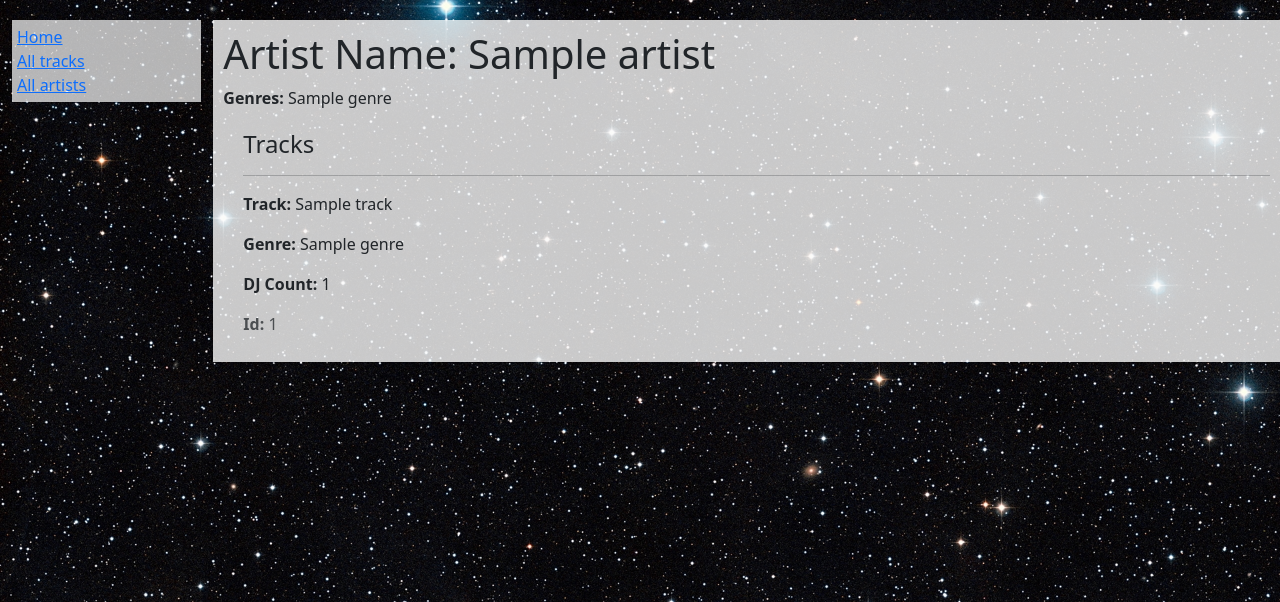
After one commit to cdwood84/moxtool, a Django app: page /catalog/artist/1/1 in a window 1280 px wide. The commit adds this page. Shown: the top 602 px of the page. Run offline with Django 5.2, Linux system fonts and the light colour scheme; tables that the repository leaves empty hold one stand-in row (values such as "Sample post").

Commit message:
artist list and detail

```diff
--- a/moxtoolsite/catalog/admin.py
+++ b/moxtoolsite/catalog/admin.py
@@ -36,5 +36,5 @@ class TrackInstanceAdmin(admin.ModelAdmin):
     list_filter = ['date_added', 'play_count']
     fieldsets = (
         (None,{'fields': ['track', 'id']}),
-        ('User Info',{'fields': ['date_added', 'comments', 'play_count']})
+        ('User Info',{'fields': ['date_added', 'rating', 'comments', 'play_count']})
     )
--- a/moxtoolsite/catalog/models.py
+++ b/moxtoolsite/catalog/models.py
@@ -2,6 +2,7 @@ from django.db import models
 from django.db.models import UniqueConstraint
 from django.db.models.functions import Lower
 from django.urls import reverse
+import re
 import uuid
 
 
@@ -15,7 +16,16 @@ class Artist(models.Model):
 
     def get_absolute_url(self):
         """Function returning a URL for artist details."""
-        return reverse('artist-detail', args=[str(self.id)])
+        url_friendly_name = re.sub(r'[^a-zA-Z0-9]', '_', self.name.lower())
+        return reverse('artist-detail', args=[url_friendly_name, str(self.id)])
+
+    def get_genre_list(self):
+        artist_track_list = self.track_set.all()
+        artist_genre_list = []
+        for artist_track in artist_track_list:
+            if artist_track.genre.name not in artist_genre_list:
+                artist_genre_list.append(artist_track.genre.name)
+        return re.sub(r"[\[|\]|']", '', str(artist_genre_list))
 
     class Meta:
         ordering = ['name']
@@ -60,13 +70,15 @@ class Track(models.Model):
 
     def get_absolute_url(self):
         """Function returning a URL for track details."""
-        return reverse('track-detail', args=[str(self.id)])
+        url_friendly_title = re.sub(r'[^a-zA-Z0-9]', '_', self.title.lower())
+        return reverse('track-detail', args=[url_friendly_title, str(self.id)])
 
     def display_artist(self):
         """Function returning a string of the artists on the track."""
         return ', '.join(artist.name for artist in self.artist.all()[:3])
 
     display_artist.short_description = 'Artist'
+
 
 class TrackInstance(models.Model):
     """Model representing a music track in a specific user library."""
--- a/moxtoolsite/catalog/templates/base_generic.html
+++ b/moxtoolsite/catalog/templates/base_generic.html
@@ -30,11 +30,32 @@
             <ul class="sidebar-nav">
               <li><a href="{% url 'index' %}">Home</a></li>
               <li><a href="{% url 'tracks' %}">All tracks</a></li>
-              <li><a href="">All artists</a></li>
+              <li><a href="{% url 'artists' %}">All artists</a></li>
             </ul>
           {% endblock %}
         </div>
-        <div class="col-sm-10 ">{% block content %}{% endblock %}</div>
+        <div class="col-sm-10 ">
+          {% block content %}
+          {% endblock %}
+
+          {% block pagination %}
+          {% if is_paginated %}
+              <div class="pagination">
+                  <span class="page-links">
+                      {% if page_obj.has_previous %}
+                          <a href="{{ request.path }}?page={{ page_obj.previous_page_number }}">previous</a>
+                      {% endif %}
+                      <span class="page-current">
+                          Page {{ page_obj.number }} of {{ page_obj.paginator.num_pages }}.
+                      </span>
+                      {% if page_obj.has_next %}
+                          <a href="{{ request.path }}?page={{ page_obj.next_page_number }}">next</a>
+                      {% endif %}
+                  </span>
+              </div>
+          {% endif %}
+          {% endblock %}
+        </div>
       </div>
     </div>
   </body>
--- /dev/null
+++ b/moxtoolsite/catalog/templates/catalog/artist_detail.html
@@ -0,0 +1,18 @@
+{% extends "base_generic.html" %}
+
+{% block content %}
+  <h1>Artist Name: {{ artist.name }}</h1>
+  <p><strong>Genres:</strong> {{ artist.get_genre_list }}</a></p>
+
+  <div style="margin-left:20px;margin-top:20px">
+    <h4>Tracks</h4>
+
+    {% for track in artist.track_set.all %}
+      <hr />
+      <p><strong>Track:</strong> {{ track.title }}</p>
+      <p><strong>Genre:</strong> {{ track.genre }}</p>
+      <p><strong>DJ Count:</strong> {{ track.trackinstance_set.count }}</p>
+      <p class="text-muted"><strong>Id:</strong> {{ track.id }}</p>
+    {% endfor %}
+  </div>
+{% endblock %}
--- a/moxtoolsite/catalog/templates/catalog/track_detail.html
+++ b/moxtoolsite/catalog/templates/catalog/track_detail.html
@@ -5,15 +5,15 @@
 
   <p><strong>Artist:</strong> <a href="">{{ track.artist.all|join:", " }}</a></p>
   <!-- author detail link not yet defined -->
-  <p><strong>Genre:</strong> {{ book.genre }}</p>
+  <p><strong>Genre:</strong> {{ track.genre }}</p>
 
   <div style="margin-left:20px;margin-top:20px">
     <h4>Instances</h4>
 
-    {% for instance in Track.trackinstance_set.all %}
+    {% for instance in track.trackinstance_set.all %}
       <hr />
       <p class="{% if instance.rating == 'a' %}text-success{% elif cinstance.rating == 't' %}text-danger{% else %}text-warning{% endif %}">
-        {{ track.get_rating_display }} </p>
+        {{ instance.get_rating_display }} </p>
       {% if instance.date_added != None %}
         <p><strong>Track added:</strong> {{ instance.date_added }}</p>
       {% endif %}
--- a/moxtoolsite/catalog/urls.py
+++ b/moxtoolsite/catalog/urls.py
@@ -1,8 +1,11 @@
-from django.urls import path
+from django.urls import path, re_path
 from . import views
 
 urlpatterns = [
     path('', views.index, name='index'),
     path('tracks/', views.TrackListView.as_view(), name='tracks'),
-    path("track/<int:pk>/", views.TrackDetailView.as_view(), name='track-detail'),
+    path('artists/', views.ArtistListView.as_view(), name='artists'),
+    # path("track/<int:pk>/", views.TrackDetailView.as_view(), name='track-detail'),
+    re_path(r'^track/(?P<stub>[-\w]+)/(?P<pk>\d+)$', views.TrackDetailView.as_view(), name='track-detail'),
+    re_path(r'^artist/(?P<stub>[-\w]+)/(?P<pk>\d+)$', views.ArtistDetailView.as_view(), name='artist-detail'),
 ]
--- a/moxtoolsite/catalog/views.py
+++ b/moxtoolsite/catalog/views.py
@@ -6,22 +6,36 @@ from .models import Artist, Genre, Playlist, Track, TrackInstance
 class TrackListView(generic.ListView):
     model = Track
     context_object_name = 'track_list'
-    #queryset = Track.objects.filter(title__icontains='house')[:5]
-    template_name = 'tracks/track_list.html'
+    template_name = 'catalog/track_list.html'
+    paginate_by = 20
+    # queryset = Track.objects.filter(title__icontains='house')[:5]
 
-    def get_queryset(self):
-        return Track.objects.filter(title__icontains='house')[:5]
+    # def get_queryset(self):
+    #     return Track.objects.filter(title__icontains='house')[:5]
 
-    def get_context_data(self, **kwargs):
-        context = super(TrackListView, self).get_context_data(**kwargs)
-        context['some_data'] = 'This is just some data'
-        return context
+    # def get_context_data(self, **kwargs):
+    #     context = super(TrackListView, self).get_context_data(**kwargs)
+    #     context['some_data'] = 'This is just some data'
+    #     return context
 
 
 class TrackDetailView(generic.DetailView):
     model = Track
-    context_object_name = 'track_list'
+    context_object_name = 'track'
     template_name = "catalog/track_detail.html"
+
+
+class ArtistListView(generic.ListView):
+    model = Artist
+    context_object_name = 'artist_list'
+    template_name = 'catalog/artist_list.html'
+    paginate_by = 20
+
+
+class ArtistDetailView(generic.DetailView):
+    model = Artist
+    context_object_name = 'artist'
+    template_name = "catalog/artist_detail.html"
 
 
 def index(request):
@@ -52,3 +66,8 @@ def index(request):
 def track_detail_view(request, primary_key):
     track = get_object_or_404(Track, pk=primary_key)
     return render(request, 'catalog/track_detail.html', context={'track': track})
+
+
+def artist_detail_view(request, primary_key):
+    artist = get_object_or_404(Artist, pk=primary_key)
+    return render(request, 'catalog/artist_detail.html', context={'artist': artist})
```
Also changed, not shown: moxtoolsite/catalog/templates/catalog/artist_list.html (added, +16 -0 lines).
